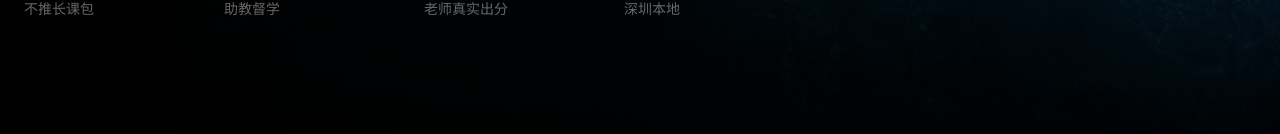
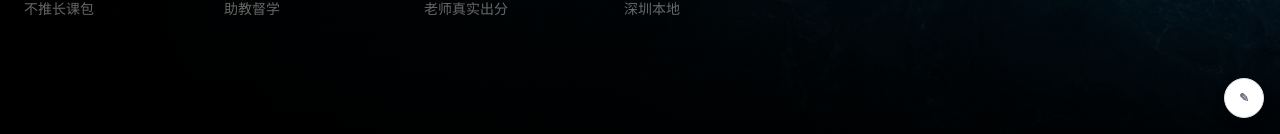
Before and after one commit to dongruiyue/ningzhi-education, a Next.js app: page / in a window 1280 px wide. Shown: the part 666-800 px from the top of the page. Built offline with nearby package versions, Linux system fonts and the light colour scheme.

Commit message:
feat: add Design Mode toggle button for visual text editing

```diff
--- a/src/app/layout.tsx
+++ b/src/app/layout.tsx
@@ -2,6 +2,7 @@ import type { Metadata } from "next";
 import "./globals.css";
 import { Header } from "@/components/layout/Header";
 import { Footer } from "@/components/layout/Footer";
+import { DesignModeToggle } from "@/components/ui/DesignModeToggle";
 
 export const metadata: Metadata = {
   title: {
@@ -34,6 +35,7 @@ export default function RootLayout({
         <Header />
         <main className="flex-1">{children}</main>
         <Footer />
+        <DesignModeToggle />
       </body>
     </html>
   );
--- /dev/null
+++ b/src/components/ui/DesignModeToggle.tsx
@@ -0,0 +1,29 @@
+"use client";
+
+import { useState } from "react";
+
+// ponytail: lightweight inline toggle, no deps
+export function DesignModeToggle() {
+  const [on, setOn] = useState(false);
+
+  const toggle = () => {
+    const next = !on;
+    document.designMode = next ? "on" : "off";
+    setOn(next);
+  };
+
+  return (
+    <button
+      onClick={toggle}
+      title={on ? "Click to exit Design Mode" : "Click to enter Design Mode (edit text directly on page)"}
+      className="fixed bottom-4 right-4 z-[9999] w-10 h-10 rounded-full shadow-lg flex items-center justify-center text-xs font-bold border transition-all"
+      style={{
+        background: on ? "#2563EB" : "#fff",
+        color: on ? "#fff" : "#6B7280",
+        borderColor: on ? "#2563EB" : "#DEE2E6",
+      }}
+    >
+      {on ? "✎" : "✎"}
+    </button>
+  );
+}
```
